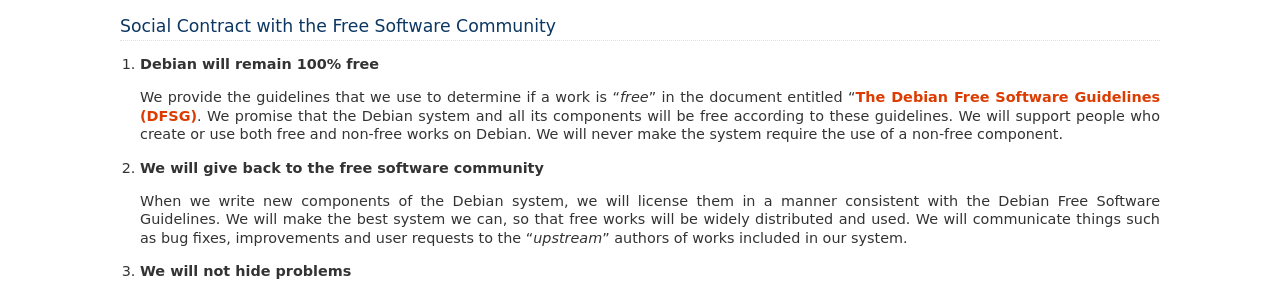
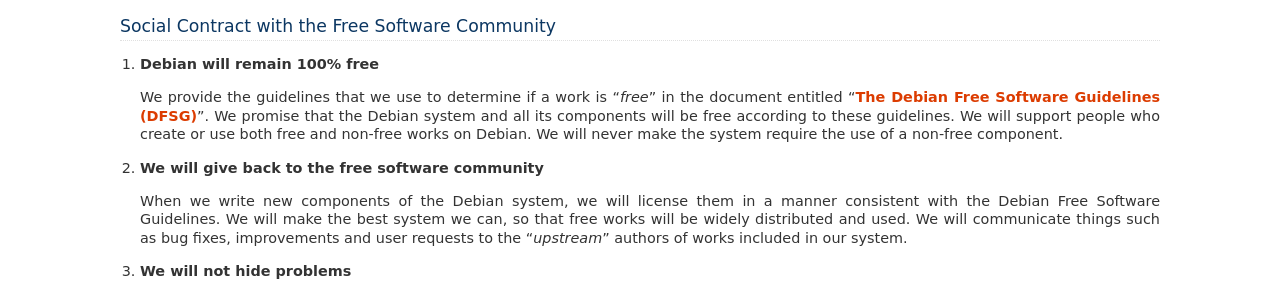
Before and after one commit to henrich/debianwww, a Sphinx documentation site: the page built from source/project/social-contract.rst, in a window 1280 px wide. Shown: the part 369-665 px from the top of the page. Built offline with Sphinx 7.4.7, drawn with Linux system fonts in a browser that asks for light colours; pages that are not in the unit, such as notebooks, are missing from menus; cross-references to code outside the pages are shown as plain code.

Commit message:
fix typo

```diff
--- a/source/project/social-contract.rst
+++ b/source/project/social-contract.rst
@@ -27,7 +27,7 @@
 #. **Debian will remain 100% free**
 
    We provide the guidelines that we use to determine if a work
-   is "*free*" in the document entitled ":ref:`DFSG`.
+   is "*free*" in the document entitled ":ref:`DFSG`".
    We promise that the Debian system and
    all its components will be free according to these
    guidelines. We will support people who create or use both
```
